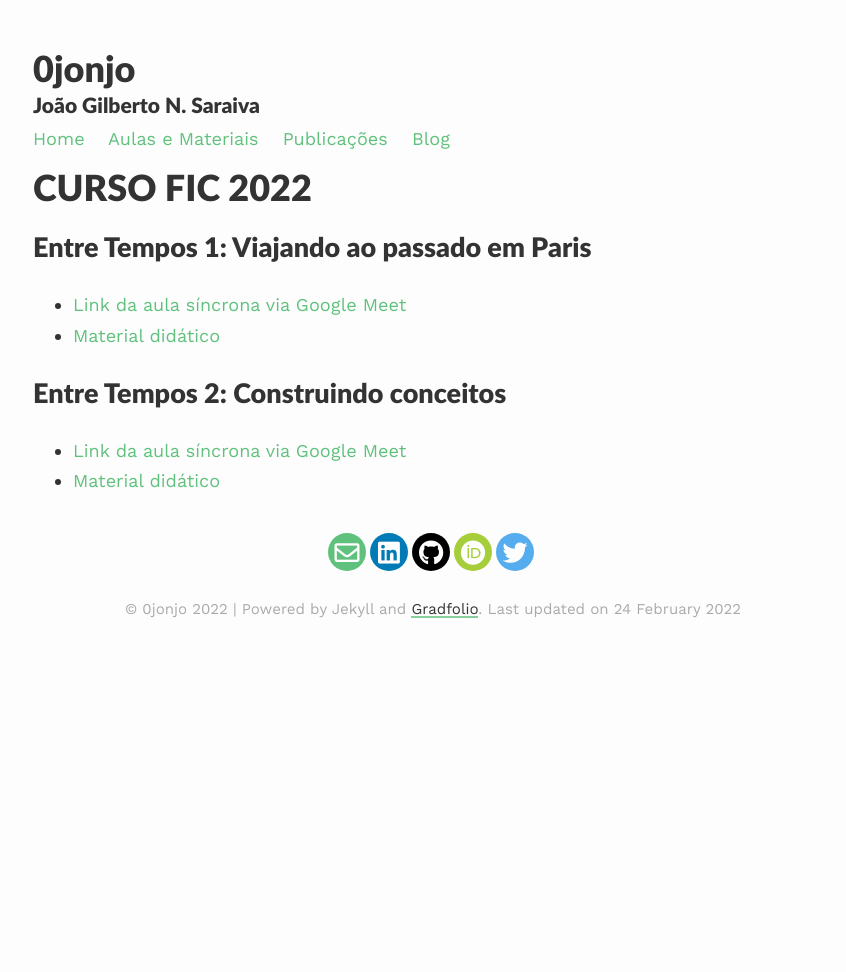
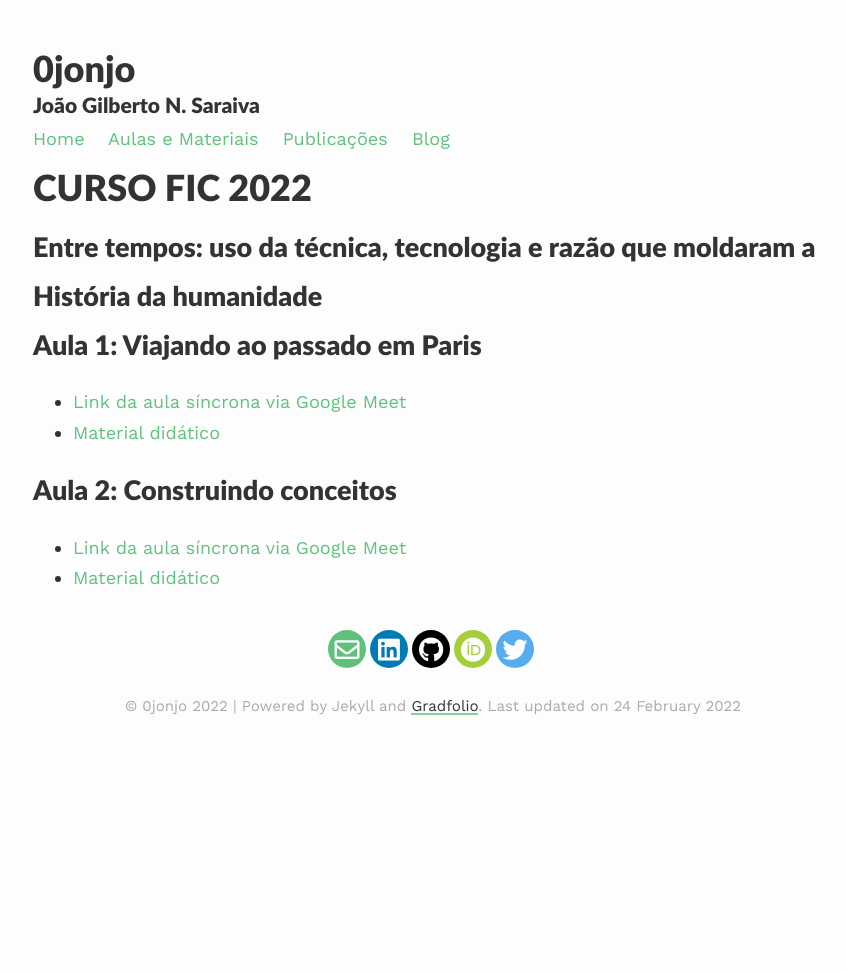
Before and after one commit to 0jonjo/0jonjo.github.io, a Jekyll site: the page built from _pages/entretempos.md, in a window 1280 px wide. Shown: the whole page, without its empty margins (207-1053 px from the left). Built offline with Jekyll 4.4.1, drawn with Linux system fonts in a browser that asks for light colours; nearby versions of some CDN libraries.

Commit message:
update h1 title

```diff
--- a/_pages/entretempos.md
+++ b/_pages/entretempos.md
@@ -7,12 +7,14 @@ categories: misc
 image: https://user-images.githubusercontent.com/64807181/120908982-5a4df180-c646-11eb-963e-85330716e3ca.png
 ---
 
-## Entre Tempos 1: Viajando ao passado em Paris
+# Entre tempos: uso da técnica, tecnologia e razão que moldaram a História da humanidade
+
+## Aula 1: Viajando ao passado em Paris
 
 - [Link da aula síncrona via Google Meet](https://meet.google.com/tbw-xjss-buc)
 - [Material didático](https://www.notion.so/joaogilberto/Entre-Tempos-1-Viajando-ao-passado-em-Paris-e4b76d9f0dc747ddaaf3b8eb089f431e)
 
-## Entre Tempos 2: Construindo conceitos
+## Aula 2: Construindo conceitos
 
 - [Link da aula síncrona via Google Meet]()
 - [Material didático](https://www.notion.so/joaogilberto/Entre-Tempos-1-Viajando-ao-passado-em-Paris-e4b76d9f0dc747ddaaf3b8eb089f431e)
```
